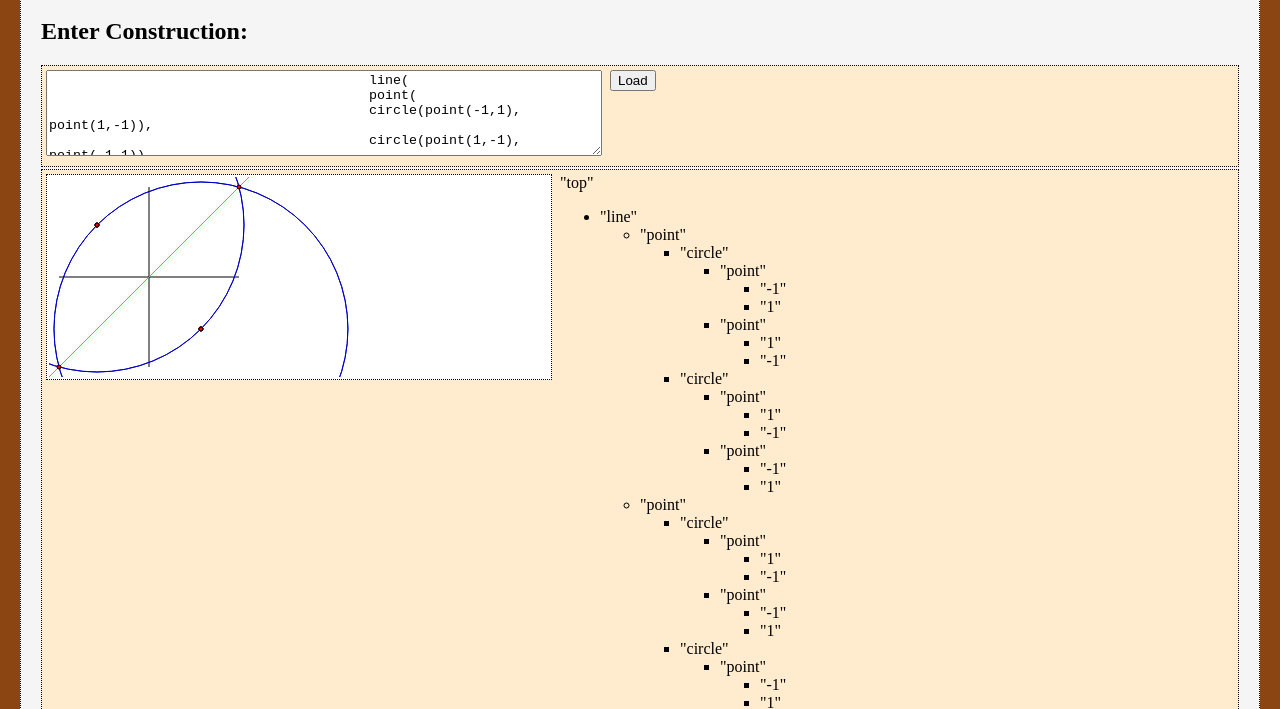
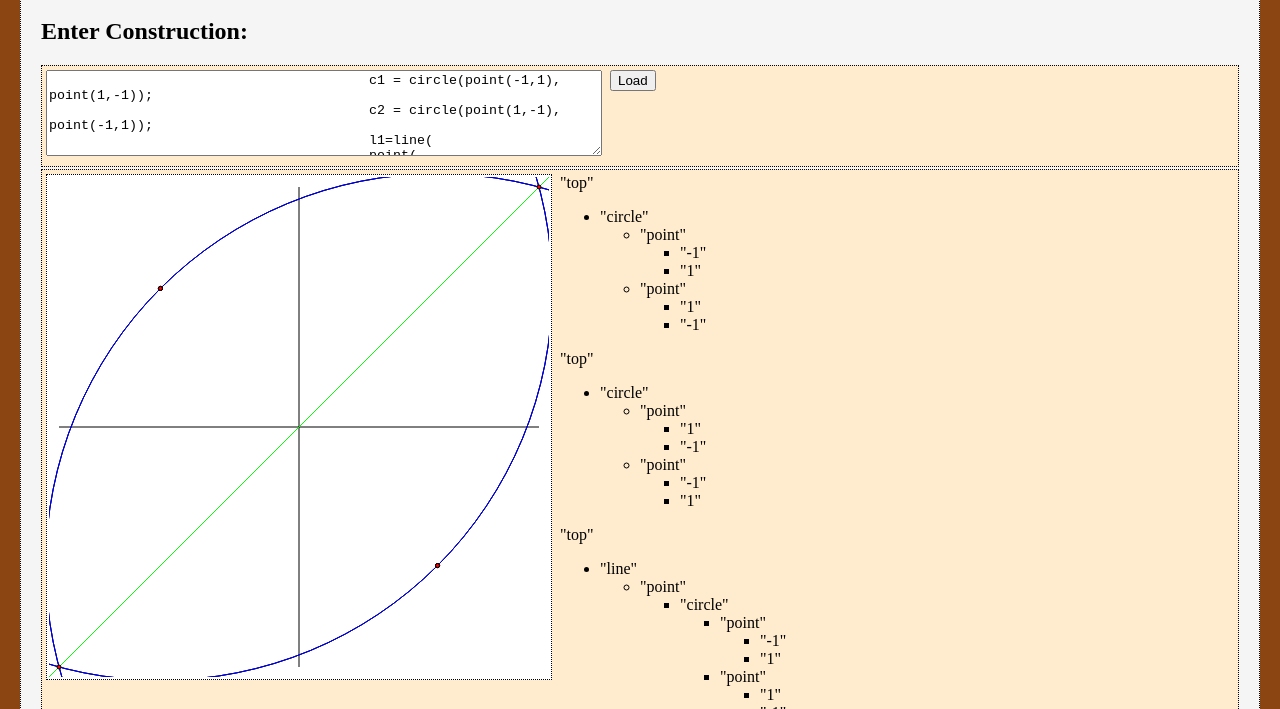
Before and after one commit to ndnygren/canvas_compass, a plain HTML site: page index.htm in a window 1280 px wide. Both pictures are taken after a click on the button "Load". Shown: the part 91-800 px from the top of the page. Drawn offline with Linux system fonts and the light colour scheme.

Commit message:
drawing multiple assignments

```diff
--- a/compass_geom.js
+++ b/compass_geom.js
@@ -101,6 +101,33 @@ function ConstructParse() {
 		for (var i = 0; i < input.length; i++) {
 			output += input[i] == "\n" ? " " : input[i];
 		}
+		return output;
+	}
+
+	this.breakOnDelim = function(input, delim) {
+		var output = [];
+		var last = 0;
+		for (var i = 0; i < input.length; i++) {
+			if (input[i] == delim) {
+				output.push(input.substring(last, i));
+				last = i+1;
+			}
+		}
+		output.push(input.substring(last, i));
+		return output;
+	}
+
+	this.assignRead = function(input) {
+		var cp  = this;
+		var lines = cp.breakOnDelim(this.wsClean(input), ";");
+		var output = lines.filter(function(x){
+			return x.replace(/[ \t]+$/,"") != "";
+		}).map(function(x){
+			var lr = cp.breakOnDelim(x, "=");
+			if (lr.length != 2) { throw("invalid assignment: " + x); }
+			return {"name": lr[0], "tree": cp.read(lr[1]) };
+		});
+
 		return output;
 	}
 
@@ -394,5 +421,34 @@ function geomTests() {
 
 		return collection.x==2 && collection.y==-1;
 	});
-
+	this.tests.push(function() {
+		var str = "a;aasd;sfdd";
+		var cp = new ConstructParse();
+		var arr = cp.breakOnDelim(str, ";");
+		return arr[1]=="aasd" && arr.length==3;
+	});
+	this.tests.push(function() {
+		var str = "a;aasd;";
+		var cp = new ConstructParse();
+		var arr = cp.breakOnDelim(str, ";");
+		return arr[2]=="" && arr.length==3;
+	});
+	this.tests.push(function() {
+		var str = ";aasd;qrs";
+		var cp = new ConstructParse();
+		var arr = cp.breakOnDelim(str, ";");
+		return arr[0]=="" && arr.length==3;
+	});
+	this.tests.push(function() {
+		var str = "a;;qrs";
+		var cp = new ConstructParse();
+		var arr = cp.breakOnDelim(str, ";");
+		return arr[1]=="" && arr.length==3;
+	});
+	this.tests.push(function() {
+		var str = "a=a;qrs=65;";
+		var cp = new ConstructParse();
+		var arr = cp.assignRead(str);
+		return arr.length == 2 && arr[0].name=="a";
+	});
 }
--- a/index.htm
+++ b/index.htm
@@ -14,7 +14,9 @@
 		<div id="main_content_div" class="outer_div">
 			<div class="inner_div">
 				<textarea id="input_box">
-					line(
+					c1 = circle(point(-1,1), point(1,-1));
+					c2 = circle(point(1,-1), point(-1,1));
+					l1=line(
 					point(
 					circle(point(-1,1), point(1,-1)),
 					circle(point(1,-1), point(-1,1))
@@ -23,7 +25,7 @@
 					circle(point(1,-1), point(-1,1)),
 					circle(point(-1,1), point(1,-1))
 					)
-					)
+					);
 				</textarea>
 			</div>
 			<div class="inner_div">
@@ -32,7 +34,7 @@
 		</div>
 		<div class="outer_div">
 				<div id="canvas_div" class="inner_div">
-					<canvas id="drawing_window" width=500 height=200>
+					<canvas id="drawing_window" width=500 height=500>
 					</canvas>
 				</div>
 				<div id="output_div" class="inner_div"></div>
@@ -46,10 +48,20 @@
 			var pc = new ProjectiveCalc();
 			var cw = new CanvasWriter(document.getElementById("drawing_window"));
 			var input_text = document.getElementById("input_box").value;
-			var tree = cp.read(input_text);
+			var tree = cp.assignRead(input_text)[0].tree;
 			var cache = {"point":[], "line":[], "circle":[]};
-			tree.child[0].collect(cache);
-			document.getElementById("output_div").innerHTML = cp.htmlDebug(tree);
+			cp.assignRead(input_text).map(function(x){
+				return x.tree;
+			}).map(function(x) {
+				return x.child[0].collect(cache);
+			});
+			//tree.child[0].collect(cache);
+			document.getElementById("output_div").innerHTML =
+				assocFoldr(cp.assignRead(input_text).map(function (x){
+					return cp.htmlDebug(x.tree);
+				}), function(a,b) {
+					return a+b;
+				});
 			document.getElementById("test_div").innerHTML = gt.runTests();
 			cw.setSizeBasedOnDataSet(cache.point);
 			cw.drawPointList(cache);
```
